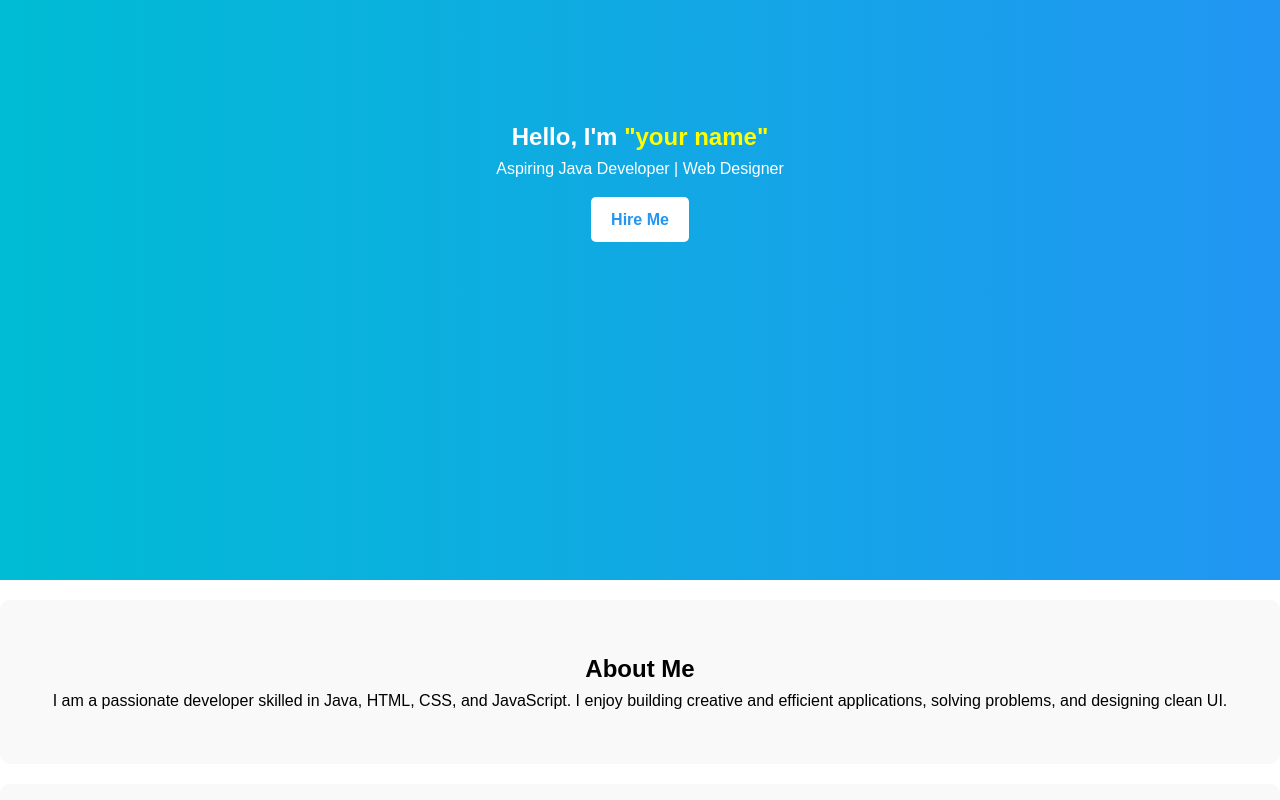
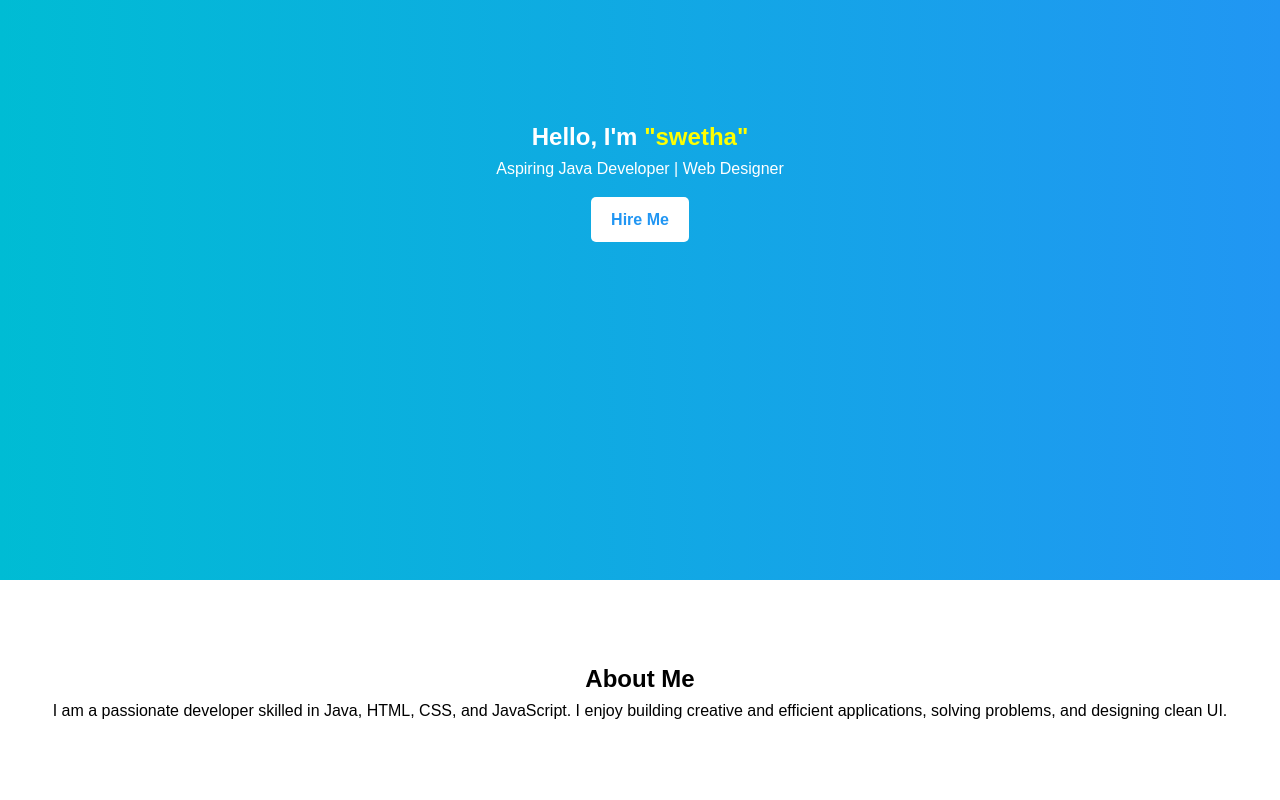
Before and after one commit to 24bca110-debug/swetha, a plain HTML site: page index.html in a window 1280 px wide. Shown: the part 220-1020 px from the top of the page. Drawn offline with Linux system fonts and the light colour scheme.

Commit message:
Update index.html

```diff
--- a/index.html
+++ b/index.html
@@ -2,15 +2,13 @@
 <html lang="en" >
 <head>
   <meta charset="UTF-8">
-  <title>swetha</title>
+  <title>SWETHA</title>
   <link rel="stylesheet" href="./style.css">
-
 </head>
 <body>
 <!-- partial:index.partial.html -->
 <!DOCTYPE html>
 <html lang="en">
-
 <head>
   <meta charset="UTF-8">
   <meta name="viewport" content="width=device-width, initial-scale=1.0">
@@ -31,24 +29,22 @@
   </title>
   <link rel="stylesheet" href="style.css">
 </head>
-
 <body>
   <!-- Home -->
   <section id="home" class="home">
     <div class="content">
-      <h1>Hello, I'm <span>"your name"</span></h1>
+      <h1>Hello, I'm <span>"swetha"</span></h1>
       <p>Aspiring Java Developer | Web Designer</p>
       <a href="#contact" class="btn">Hire Me</a>
     </div>
   </section><!-- About -->
-  <section id="about" class="about">
+  <section id="2nd BCA  class="about">
     <h2>About Me</h2>
     <p>
       I am a passionate developer skilled in Java, HTML, CSS, and JavaScript.
       I enjoy building creative and efficient applications, solving problems, and designing clean UI.
     </p>
   </section>
-
   <!-- Skills -->
   <section id="skills" class="skills">
     <h2>Skills</h2>
@@ -88,14 +84,11 @@
     </form>
     <p id="formMsg"></p>
   </section>
-
   <footer>
     <p>©️ 2025 SWETHA A.S | All Rights Reserved</p>
   </footer>
-
   <script src="script.js"></script>
 </body>
-
 </html>
 <!-- partial -->
   <script  src="./script.js"></script>
```
